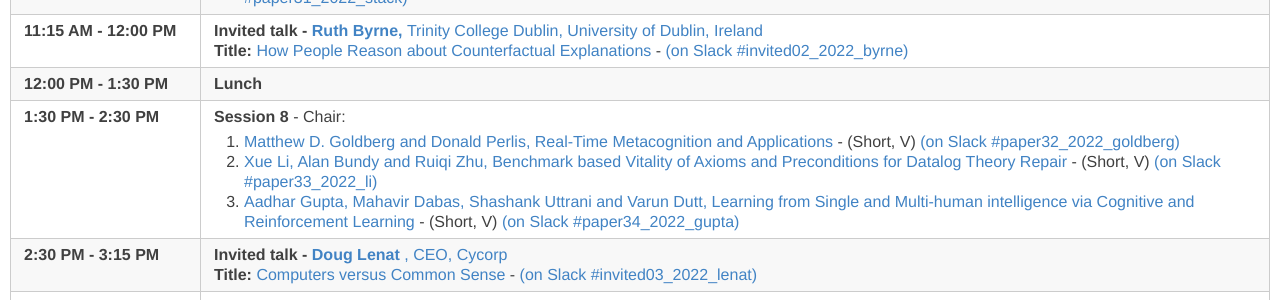
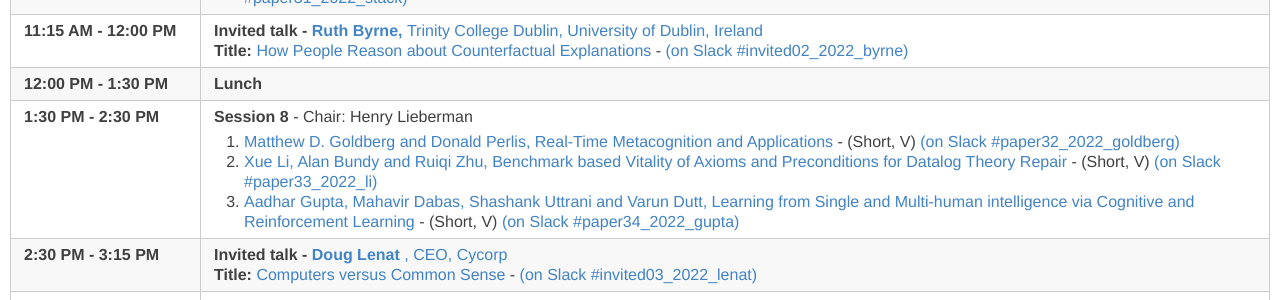
Before and after one commit to AdvancesInCognitiveSystems/acs2022, a Jekyll site: the page built from _days/monday-day3.md, in a window 1280 px wide. Shown: the part 699-999 px from the top of the page. Built offline with Jekyll 4.4.1, drawn with Linux system fonts in a browser that asks for light colours.

Commit message:
Update monday-day3.md

```diff
--- a/_days/monday-day3.md
+++ b/_days/monday-day3.md
@@ -91,7 +91,7 @@ Paper PDFs are available by clicking on talk titles. For slides, click on
 </tr>
 
 <tr>
-  <td id="session8"> <span class="schedtime"> 1:30 PM - 2:30 PM </span></td><td> <b> Session 8 </b> - Chair:
+  <td id="session8"> <span class="schedtime"> 1:30 PM - 2:30 PM </span></td><td> <b> Session 8 </b> - Chair: Henry Lieberman
 <!-- ###### Chaired by TBD -->
    <ol>
     <li> <a href="{{site.baseurl}}/data/acs22_paper-5926.pdf">Matthew D. Goldberg and Donald Perlis, Real-Time Metacognition and Applications</a> - (Short, V) <a onClick="goToSlackChannel(32)">(on Slack #paper32_2022_goldberg)</a></li>
```
